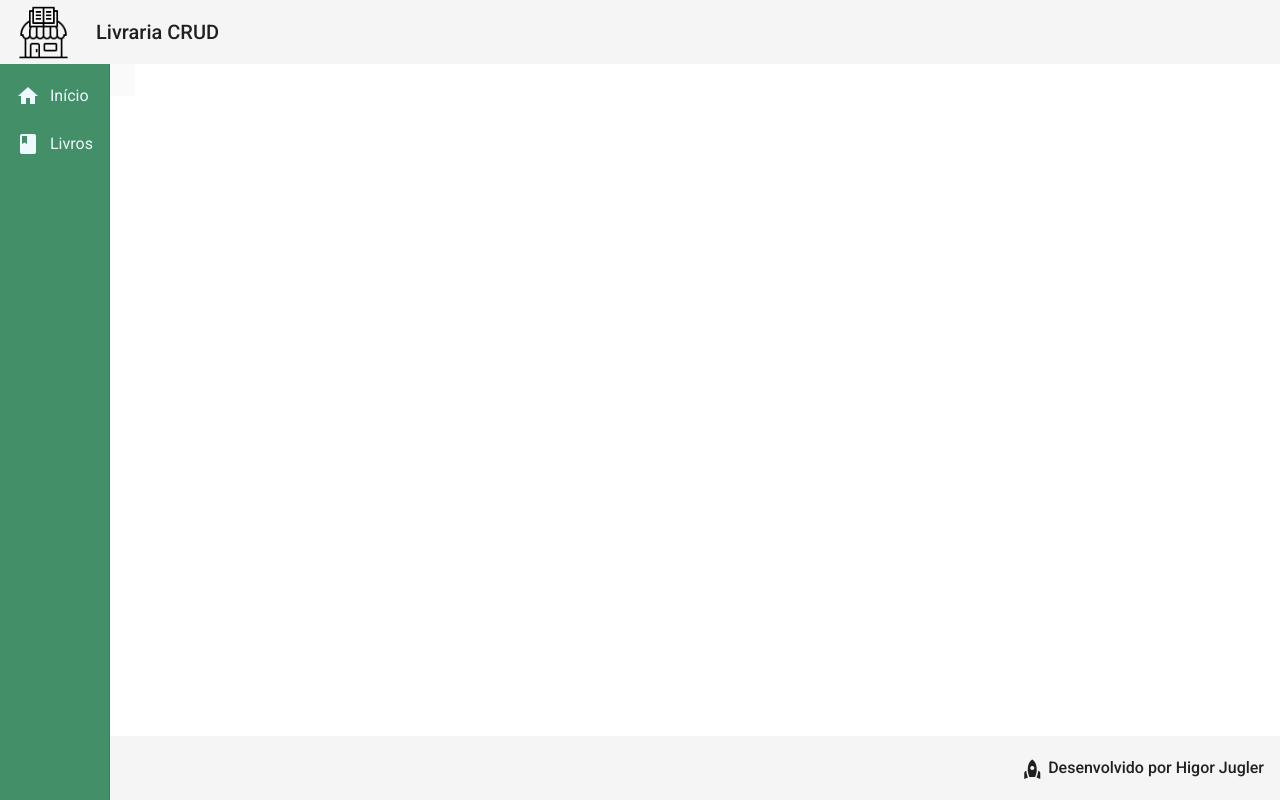
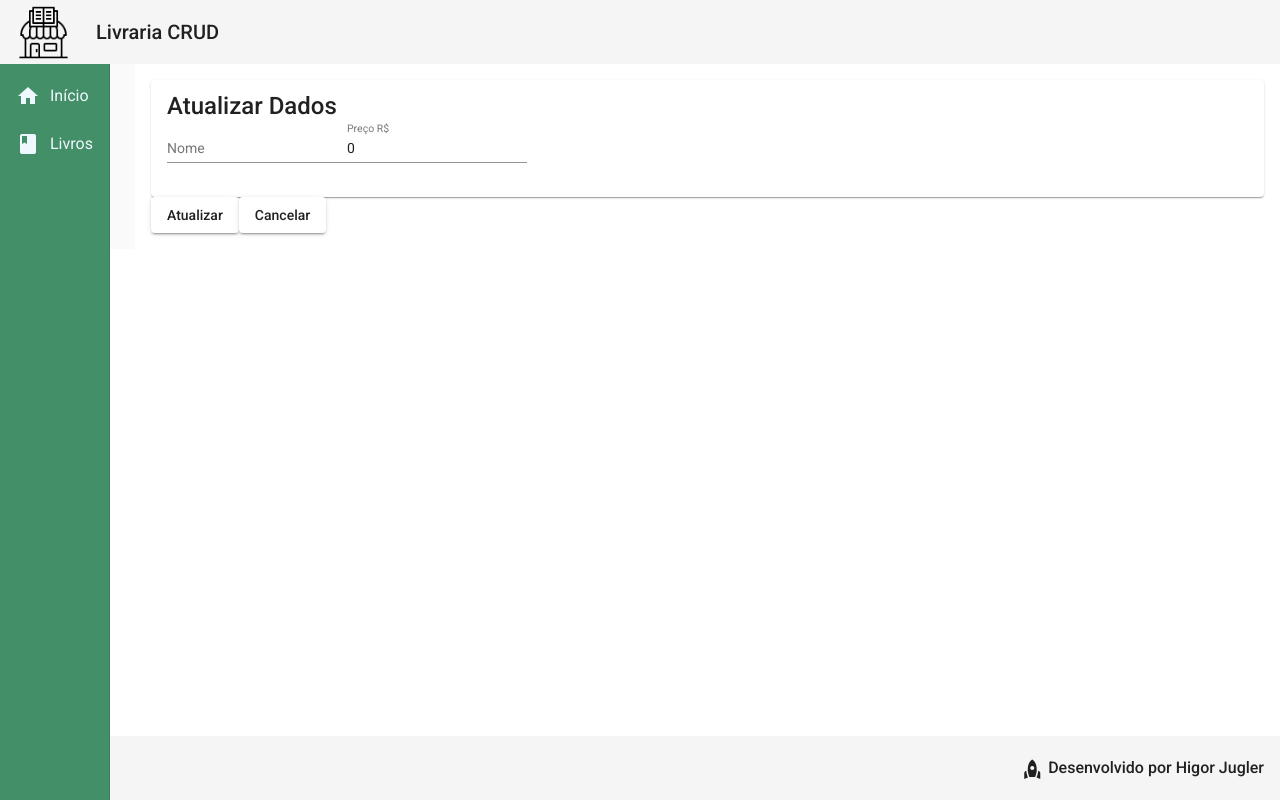
Before and after one commit to higor-jugler/livraria-crud, an Angular app in the folder frontend/: page /products/update/1 in a window 1280 px wide. Before the commit this address led to /. Built offline with nearby package versions, Linux system fonts and the light colour scheme.

Commit message:
Inicio implementacao product-update

```diff
--- a/frontend/src/app/app-routing.module.ts
+++ b/frontend/src/app/app-routing.module.ts
@@ -4,6 +4,7 @@ import { RouterModule, Routes } from '@angular/router';
 import { HomeComponent } from "./views/home/home.component";
 import { ProductCrudComponent } from "./views/product-crud/product-crud.component";
 import { ProductCreateComponent } from './components/product/product-create/product-create.component';
+import { ProductUpdateComponent } from './components/product/product-update/product-update.component';
 
 const routes: Routes = [
   {
@@ -17,6 +18,10 @@ const routes: Routes = [
   {
     path: "products/create",
     component: ProductCreateComponent
+  },
+  {
+    path: "products/update/:id",
+    component: ProductUpdateComponent
   }
 ];
 
--- a/frontend/src/app/app.module.ts
+++ b/frontend/src/app/app.module.ts
@@ -28,6 +28,7 @@ import { MatFormFieldModule } from '@angular/material/form-field';
 import { MatInputModule } from '@angular/material/input';
 import { ProductReadComponent } from './components/product/product-read/product-read.component';
 import { MatTableModule } from '@angular/material/table';
+import { ProductUpdateComponent } from './components/product/product-update/product-update.component';
 
 @NgModule({
   declarations: [
@@ -38,7 +39,8 @@ import { MatTableModule } from '@angular/material/table';
     HomeComponent,
     ProductCrudComponent,
     ProductCreateComponent,
-    ProductReadComponent
+    ProductReadComponent,
+    ProductUpdateComponent
   ],
   imports: [
     BrowserModule,
--- a/frontend/src/app/components/product/product-read/product-read.component.html
+++ b/frontend/src/app/components/product/product-read/product-read.component.html
@@ -19,7 +19,7 @@
         <ng-container matColumnDef="edit">
             <th mat-header-cell *matHeaderCellDef>Editar/Excluir</th>
             <td mat-cell *matCellDef="let row">
-                <a routerLink="" class="edit">
+                <a routerLink="/products/update/{{ row.id }}" class="edit">
                     <i class="material-icons">
                         edit
                     </i>
--- /dev/null
+++ b/frontend/src/app/components/product/product-update/product-update.component.html
@@ -0,0 +1,15 @@
+<mat-card>
+    <mat-card-title>Atualizar Dados</mat-card-title>
+    <form>
+        <mat-form-field>
+            <input matInput placeholder="Nome"
+            [(ngModel)]="product.name" name="name">
+        </mat-form-field>
+        <mat-form-field>
+            <input matInput placeholder="Preço R$"
+            [(ngModel)]="product.price" name="price">
+        </mat-form-field>
+    </form>
+</mat-card>
+<button mat-raised-button (click)="update()">Atualizar</button>
+<button mat-raised-button (click)="cancel()">Cancelar</button>
--- /dev/null
+++ b/frontend/src/app/components/product/product-update/product-update.component.ts
@@ -0,0 +1,31 @@
+import { Component, OnInit } from '@angular/core';
+import { Router } from '@angular/router';
+import { Product } from '../product.model';
+import { ProductService } from '../product.service';
+
+@Component({
+  selector: 'app-product-update',
+  templateUrl: './product-update.component.html',
+  styleUrls: ['./product-update.component.css']
+})
+export class ProductUpdateComponent implements OnInit {
+
+  product: Product = {
+    name: '',
+    price: 0
+  }
+
+  constructor(private productService: ProductService, private router: Router) { }
+
+  ngOnInit(): void {
+  }
+
+  update(): void {
+
+  }
+
+  cancel(): void {
+    this.router.navigate(['/products'])
+  }
+
+}
```
Also changed, not shown: frontend/src/app/components/product/product-update/product-update.component.css (added), 1 other file (tests, documents, lock files or other folders).
